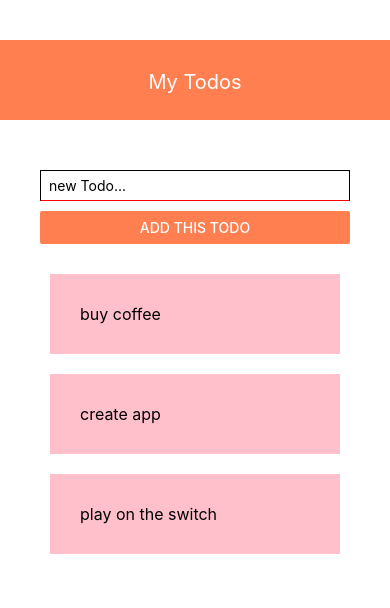
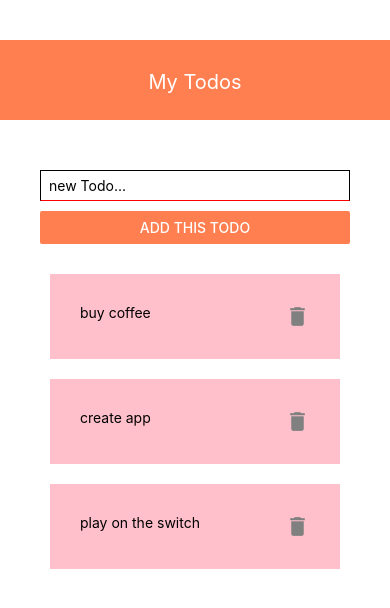
Before and after one commit to react-native-jovan/my-first-app-learn, a React Native app: screen / in a window 390 px wide. Shown: the top 608 px of the page. Built offline with nearby package versions, Linux system fonts and the light colour scheme.

Commit message:
icons in react native

```diff
--- a/App.js
+++ b/App.js
@@ -45,6 +45,8 @@ function submitTodo(text){
       <AddTodo submitHandle={submitTodo}/>
         <View style={styles.list}>
           <FlatList
+          // horizontal
+          // showsHorizontalScrollIndicator={false}
           data={todo}
           renderItem={({item})=>(
             <TodoItem item={item} onHandleClick={handleTouch}/>
--- a/components/TodoItem.js
+++ b/components/TodoItem.js
@@ -1,12 +1,15 @@
 import { View, Text,TouchableOpacity,StyleSheet } from 'react-native'
+import {MaterialIcons} from '@expo/vector-icons'
 import React from 'react'
 
 export default function TodoItem({item,onHandleClick}) {
 
 
   return (
-    <TouchableOpacity onPress={()=>onHandleClick(item.key)}>
-      <Text style={styles.input}>{item.text}</Text>
+    <TouchableOpacity >
+      <View style={styles.input}>
+      <Text >{item.text} </Text>
+      <MaterialIcons name="delete" style={styles.size}  onPress={()=>onHandleClick(item.key)} /></View>
     </TouchableOpacity>
   )
 }
@@ -17,6 +20,13 @@ const styles = StyleSheet.create({
         padding: 30,
         margin: 10,
         backgroundColor:'pink',
-        fontSize: 16
+        fontSize: 16,
+        display: 'flex',
+        flexDirection: 'row',
+        justifyContent:'space-between'
       },
+      size:{
+        fontSize:25,
+        color:'gray',
+      }
 })
```
